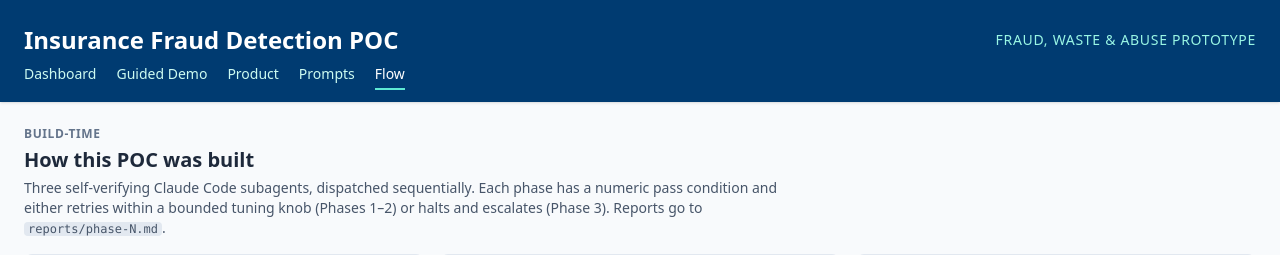
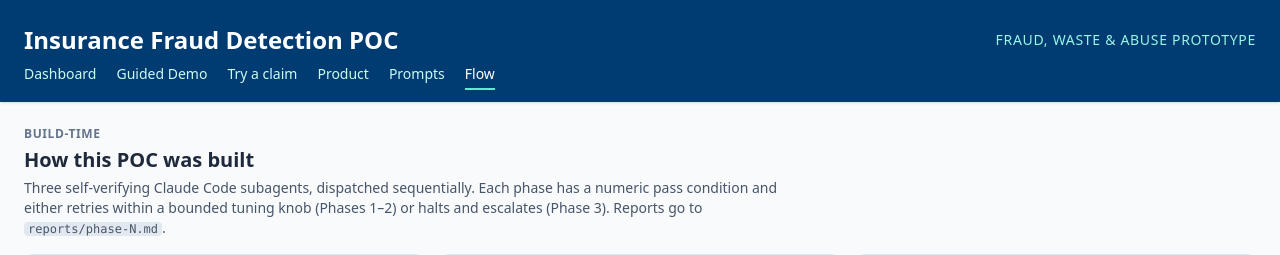
Before and after one commit to wildblue-ai/claims-fraud-llm-check, a FastAPI app: page /flow in a window 1280 px wide. Shown: the top 255 px of the page. Run offline with FastAPI, Linux system fonts and the light colour scheme; parts of the project's set-up code (start-up, migrations or seed data) failed here and were passed over; some libraries are stand-ins or nearby versions.

Commit message:
Add /try — interactive sandbox for building a claim and watching Claude triage it live
Four preset buttons (clear upcoding · ambiguous · false positive ·
clean no-flag) plus a free-form builder (provider · lens_type ·
billed_amount). Click or submit → rule scores against existing
population stats → if triggered, Claude triages with the same
PROMPT_TEMPLATE and returns the full three-panel view; if not
triggered, a green "rule did not fire" card explains why without
calling Claude.

This is the "I'm not watching a recording" moment — a reviewer can
set any combination of inputs and see the live rule + LLM response,
including the full prompt and raw response receipts.

No caching on /try — each submission is a fresh rule + Claude call.

Nav updated on all pages to include "Try a claim."

Co-Authored-By: Claude Opus 4.7 (1M context) <noreply@anthropic.com>

```diff
--- a/main.py
+++ b/main.py
@@ -9,8 +9,9 @@ from collections import defaultdict
 from pathlib import Path
 
 import anthropic
+import uuid
 from dotenv import load_dotenv
-from fastapi import FastAPI, HTTPException, Request
+from fastapi import FastAPI, Form, HTTPException, Request
 from fastapi.responses import HTMLResponse
 from fastapi.templating import Jinja2Templates
 
@@ -557,6 +558,7 @@ def _shared_header(active: str = "") -> str:
     links = [
         ("dashboard", "/", "Dashboard"),
         ("demo", "/demo", "Guided Demo"),
+        ("try", "/try", "Try a claim"),
         ("product", "/product", "Product"),
         ("prompts", "/prompts", "Prompts"),
         ("flow", "/flow", "Flow"),
@@ -742,6 +744,308 @@ def prompts_page(request: Request):
 @app.get("/flow", response_class=HTMLResponse)
 def flow_page(request: Request):
     return templates.TemplateResponse(request, "flow.html", {})
+
+
+# Pick a "clean" provider (lowest premium_progressive rate, excluding zero-claim outliers)
+_clean_provider_candidates = sorted(
+    [
+        pid
+        for pid, s in provider_summary.items()
+        if s["claim_count"] >= 10 and s["premium_rate"] <= 20
+    ],
+    key=lambda p: provider_summary[p]["premium_rate"],
+)
+_CLEAN_PROVIDER_ID = _clean_provider_candidates[0] if _clean_provider_candidates else next(iter(provider_summary))
+
+# Pick a fraudster (highest premium_progressive rate)
+_fraudster_candidates = sorted(
+    provider_summary.items(), key=lambda kv: kv[1]["premium_rate"], reverse=True
+)
+_FRAUDSTER_PROVIDER_ID = _fraudster_candidates[0][0]
+
+
+def _build_synthetic_claim(
+    provider_id: str, lens_type: str, billed_amount: float
+) -> dict:
+    """Build a synthetic claim dict that scores against existing population stats."""
+    psum = provider_summary.get(provider_id, {})
+    rate = psum.get("lens_pct", {}).get("premium_progressive", 0) / 100.0
+    mean = population_premium_mean
+    stdev = population_premium_stdev
+    z = (rate - mean) / stdev if stdev > 0 else 0.0
+    risk = max(0.0, min(100.0, z * 25.0))
+    triggered = z > DETECTION_THRESHOLD_SIGMA
+
+    # Use a matched member from this provider if any, else M999-test
+    m_claims = [c for c in claims.values() if c["provider_id"] == provider_id]
+    state = m_claims[0].get("provider_state", "CA") if m_claims else "CA"
+    member_id = m_claims[0].get("member_id", "M999") if m_claims else "M999"
+
+    rule_reason = None
+    triggered_rule = None
+    if triggered:
+        triggered_rule = "provider_upcoding"
+        rule_reason = (
+            f"Provider {provider_id} bills premium_progressive at {rate*100:.0f}% "
+            f"vs population mean of {mean*100:.0f}% (z={z:.1f})"
+        )
+
+    return {
+        "claim_id": f"synth-{uuid.uuid4().hex[:12]}",
+        "provider_id": provider_id,
+        "provider_state": state,
+        "member_id": member_id,
+        "service_date": "2026-04-24",
+        "exam_cpt": "92014",
+        "lens_type": lens_type,
+        "lens_addons": [],
+        "billed_amount": billed_amount,
+        "paid_amount": round(billed_amount * 0.78, 2),
+        "is_fraud": False,  # ground-truth unknown for synthetic
+        "fraud_type": None,
+        "risk_score": round(risk, 2),
+        "triggered": triggered,
+        "triggered_rule": triggered_rule,
+        "rule_reason": rule_reason,
+    }
+
+
+def _call_claude_for_synthetic(claim: dict) -> tuple[str, str, dict]:
+    """Call Claude for a synthetic claim. Returns (triage, narrative_text, meta)."""
+    psum = provider_summary.get(
+        claim["provider_id"], {"claim_count": 0, "premium_rate": 0, "total_billed": 0}
+    )
+    prompt = PROMPT_TEMPLATE.format(
+        claim_id=claim["claim_id"],
+        provider_id=claim["provider_id"],
+        provider_state=claim.get("provider_state", ""),
+        member_id=claim.get("member_id", ""),
+        service_date=claim.get("service_date", ""),
+        exam_cpt=claim.get("exam_cpt", ""),
+        lens_type=claim.get("lens_type", ""),
+        billed_amount=claim.get("billed_amount", 0),
+        rule_reason=claim.get("rule_reason", "") or "(rule did not fire)",
+        provider_claim_count=psum["claim_count"],
+        provider_premium_rate=psum["premium_rate"],
+        provider_total_billed=psum["total_billed"],
+    )
+    response = client.messages.create(
+        model="claude-sonnet-4-5",
+        max_tokens=300,
+        temperature=0.3,
+        messages=[{"role": "user", "content": prompt}],
+    )
+    raw_text = response.content[0].text
+    triage, narrative_text = _parse_triage(raw_text)
+    meta = {
+        "prompt": prompt,
+        "raw_response": raw_text,
+        "input_tokens": getattr(response.usage, "input_tokens", "?"),
+        "output_tokens": getattr(response.usage, "output_tokens", "?"),
+        "stop_reason": getattr(response, "stop_reason", "?"),
+    }
+    return triage, narrative_text, meta
+
+
+@app.get("/try", response_class=HTMLResponse)
+def try_page():
+    # Provider dropdown: sort by premium_rate desc so fraudsters float to top
+    provider_opts = sorted(
+        provider_summary.items(),
+        key=lambda kv: (-kv[1]["premium_rate"], kv[0]),
+    )
+    opt_html = "".join(
+        f'<option value="{pid}">{pid} — {s["premium_rate"]}% premium · {s["claim_count"]} claims</option>'
+        for pid, s in provider_opts
+    )
+
+    body = f'''<!DOCTYPE html>
+<html><head>
+  <title>Try a claim — Insurance Fraud POC</title>
+  <script src="https://unpkg.com/htmx.org@2.0.3"></script>
+  <script src="https://cdn.tailwindcss.com"></script>
+</head><body class="bg-slate-50">
+{_shared_header("try")}
+<main class="max-w-7xl mx-auto p-6">
+  <div class="mb-6 max-w-3xl">
+    <div class="text-xs uppercase tracking-wide text-slate-500">Interactive sandbox</div>
+    <h2 class="text-2xl font-semibold text-slate-800">Build a claim, watch it get triaged</h2>
+    <p class="text-sm text-slate-600 mt-2 leading-relaxed">
+      Pick any combination of provider + lens type + billed amount. The deterministic rule in <code class="bg-slate-100 px-1 rounded text-xs">detection.py</code> scores it against the existing population. If it fires, Claude triages it in real time with the exact same prompt used on the dashboard. Nothing is cached.
+    </p>
+  </div>
+
+  <div class="grid grid-cols-12 gap-6">
+    <!-- Left: form -->
+    <section class="col-span-4">
+      <div class="bg-white rounded-lg shadow p-5">
+        <div class="text-xs uppercase tracking-wider text-slate-500 font-semibold mb-2">Presets</div>
+        <div class="grid gap-2 mb-4">
+          <button class="text-left px-3 py-2 rounded border border-red-300 bg-red-50 hover:bg-red-100 text-sm text-red-900" type="button"
+                  hx-post="/try/triage" hx-target="#try-result" hx-swap="innerHTML" hx-indicator="#try-spinner"
+                  hx-vals='{{"provider_id":"{_FRAUDSTER_PROVIDER_ID}","lens_type":"premium_progressive","billed_amount":"600"}}'>
+            <div class="font-semibold">Clear upcoding</div>
+            <div class="text-xs text-red-800 opacity-80">premium_progressive · $600 · at fraudster {_FRAUDSTER_PROVIDER_ID}</div>
+          </button>
+          <button class="text-left px-3 py-2 rounded border border-amber-300 bg-amber-50 hover:bg-amber-100 text-sm text-amber-900" type="button"
+                  hx-post="/try/triage" hx-target="#try-result" hx-swap="innerHTML" hx-indicator="#try-spinner"
+                  hx-vals='{{"provider_id":"{_FRAUDSTER_PROVIDER_ID}","lens_type":"premium_progressive","billed_amount":"450"}}'>
+            <div class="font-semibold">Ambiguous premium</div>
+            <div class="text-xs text-amber-800 opacity-80">premium_progressive · $450 · at fraudster {_FRAUDSTER_PROVIDER_ID}</div>
+          </button>
+          <button class="text-left px-3 py-2 rounded border border-emerald-300 bg-emerald-50 hover:bg-emerald-100 text-sm text-emerald-900" type="button"
+                  hx-post="/try/triage" hx-target="#try-result" hx-swap="innerHTML" hx-indicator="#try-spinner"
+                  hx-vals='{{"provider_id":"{_FRAUDSTER_PROVIDER_ID}","lens_type":"bifocal","billed_amount":"250"}}'>
+            <div class="font-semibold">Bifocal at fraudster</div>
+            <div class="text-xs text-emerald-800 opacity-80">bifocal · $250 · at fraudster {_FRAUDSTER_PROVIDER_ID}</div>
+          </button>
+          <button class="text-left px-3 py-2 rounded border border-slate-300 bg-slate-50 hover:bg-slate-100 text-sm text-slate-700" type="button"
+                  hx-post="/try/triage" hx-target="#try-result" hx-swap="innerHTML" hx-indicator="#try-spinner"
+                  hx-vals='{{"provider_id":"{_CLEAN_PROVIDER_ID}","lens_type":"single","billed_amount":"200"}}'>
+            <div class="font-semibold">Clean / rule should not fire</div>
+            <div class="text-xs text-slate-600 opacity-80">single · $200 · at clean provider {_CLEAN_PROVIDER_ID}</div>
+          </button>
+        </div>
+
+        <div class="border-t border-slate-200 pt-4">
+          <div class="text-xs uppercase tracking-wider text-slate-500 font-semibold mb-2">Or build your own</div>
+          <form hx-post="/try/triage" hx-target="#try-result" hx-swap="innerHTML" hx-indicator="#try-spinner" class="space-y-3">
+            <div>
+              <label class="text-xs font-semibold text-slate-700 block mb-1">Provider</label>
+              <select name="provider_id" class="w-full text-xs border border-slate-300 rounded px-2 py-1.5 bg-white">
+                {opt_html}
+              </select>
+            </div>
+            <div>
+              <label class="text-xs font-semibold text-slate-700 block mb-1">Lens type</label>
+              <select name="lens_type" class="w-full text-sm border border-slate-300 rounded px-2 py-1.5 bg-white">
+                <option>single</option><option>bifocal</option><option>progressive</option>
+                <option selected>premium_progressive</option>
+              </select>
+            </div>
+            <div>
+              <label class="text-xs font-semibold text-slate-700 block mb-1">Billed amount ($)</label>
+              <input type="number" name="billed_amount" value="400" step="25" min="100" max="1000"
+                     class="w-full text-sm border border-slate-300 rounded px-2 py-1.5 bg-white">
+            </div>
+            <button type="submit" class="w-full bg-[#003b71] hover:bg-blue-900 text-white rounded py-2 text-sm font-semibold">
+              Triage this claim →
+            </button>
+          </form>
+        </div>
+      </div>
+
+      <div class="mt-3 text-[11px] text-slate-500 leading-relaxed">
+        Member, date, CPT, and addon fields use sensible defaults. The rule only looks at provider-level statistics, so only provider_id, lens_type, and billed_amount are meaningful inputs.
+      </div>
+    </section>
+
+    <!-- Right: result -->
+    <section class="col-span-8">
+      <div id="try-spinner" class="htmx-indicator">
+        <div class="bg-white rounded-lg shadow p-8 text-center">
+          <div class="inline-block w-8 h-8 border-4 border-slate-200 border-t-[#003b71] rounded-full animate-spin"></div>
+          <div class="mt-3 text-sm text-slate-600">Running detection rule, then calling Claude…</div>
+          <div class="mt-1 text-xs text-slate-400">Typically 2–4 seconds.</div>
+        </div>
+      </div>
+      <div id="try-result">
+        <div class="bg-white rounded-lg shadow p-8 text-center text-slate-400 text-sm">
+          Choose a preset or submit the form to see the rule + Claude triage in action.
+        </div>
+      </div>
+    </section>
+  </div>
+
+  <style>
+    .htmx-indicator {{ display: none; }}
+    .htmx-request .htmx-indicator {{ display: block; }}
+    .htmx-request #try-result {{ display: none; }}
+  </style>
+</main></body></html>'''
+    return HTMLResponse(content=body)
+
+
+@app.post("/try/triage", response_class=HTMLResponse)
+def try_triage(
+    provider_id: str = Form(...),
+    lens_type: str = Form(...),
+    billed_amount: float = Form(...),
+):
+    if provider_id not in provider_summary:
+        raise HTTPException(status_code=400, detail=f"Unknown provider {provider_id}")
+    if lens_type not in LENS_TYPES:
+        raise HTTPException(status_code=400, detail=f"Unknown lens_type {lens_type}")
+    if not (50 <= billed_amount <= 2000):
+        raise HTTPException(status_code=400, detail="billed_amount out of range")
+
+    claim = _build_synthetic_claim(provider_id, lens_type, billed_amount)
+
+    # Build inputs summary card (always shown)
+    inputs_card = f'''
+<div class="bg-slate-900 text-slate-100 rounded-lg p-4 mb-3 text-xs font-mono">
+  <div class="text-[11px] uppercase tracking-wider text-slate-400 font-semibold mb-2">Synthetic claim · {claim["claim_id"][:12]}</div>
+  <div class="grid grid-cols-2 gap-x-6 gap-y-1">
+    <span><span class="text-slate-400">provider_id:</span> {provider_id}</span>
+    <span><span class="text-slate-400">provider_state:</span> {claim["provider_state"]}</span>
+    <span><span class="text-slate-400">lens_type:</span> {lens_type}</span>
+    <span><span class="text-slate-400">billed_amount:</span> ${billed_amount:,.0f}</span>
+    <span><span class="text-slate-400">exam_cpt:</span> {claim["exam_cpt"]}</span>
+    <span><span class="text-slate-400">service_date:</span> {claim["service_date"]}</span>
+  </div>
+</div>
+'''
+
+    # If rule didn't fire, show "not flagged" and skip Claude
+    if not claim["triggered"]:
+        rate = provider_summary[provider_id]["premium_rate"]
+        z = (
+            rate / 100.0 - population_premium_mean
+        ) / population_premium_stdev if population_premium_stdev > 0 else 0.0
+        return HTMLResponse(
+            inputs_card
+            + f'''
+<div class="bg-emerald-50 border-l-4 border-emerald-400 p-4 rounded">
+  <div class="text-xs uppercase tracking-wider text-emerald-700 font-semibold mb-1">Rule did not fire — no triage needed</div>
+  <p class="text-slate-800 text-sm leading-relaxed">
+    Provider {provider_id} bills premium_progressive at <strong>{rate}%</strong>,
+    within population norms (mean {population_premium_mean*100:.0f}%, z={z:+.2f}, threshold {DETECTION_THRESHOLD_SIGMA}σ).
+    This claim would not be surfaced to an investigator, and no Claude call is made. The demo works whether or not the rule fires — this is the "rule determines the gate" half of the product argument.
+  </p>
+</div>
+'''
+        )
+
+    # Rule fired: call Claude
+    triage, narrative_text, meta = _call_claude_for_synthetic(claim)
+
+    triage_labels = {
+        "likely_fraud": ("Likely fraud", "bg-red-100 text-red-800 border-red-300"),
+        "doc_error": ("Doc/coding error", "bg-amber-100 text-amber-800 border-amber-300"),
+        "false_positive": ("False positive", "bg-emerald-100 text-emerald-800 border-emerald-300"),
+        "unknown": ("Unclassified", "bg-slate-100 text-slate-700 border-slate-300"),
+    }
+    t_label, t_cls = triage_labels.get(triage, triage_labels["unknown"])
+
+    narrative = (
+        '<div class="bg-amber-50 border-l-4 border-amber-400 p-4 rounded">'
+        '<div class="text-xs uppercase tracking-wide text-amber-700 mb-1 font-semibold">AI Fraud Analyst Review</div>'
+        f'<span class="inline-block px-2 py-0.5 rounded text-xs font-semibold border {t_cls} mb-2">{t_label}</span>'
+        f'<p class="text-gray-800">{html_lib.escape(narrative_text)}</p>'
+        "</div>"
+    )
+    rule_receipt = _render_rule_receipt(claim)
+    receipts = _render_receipts(
+        prompt=meta["prompt"],
+        raw_response=meta["raw_response"],
+        model="claude-sonnet-4-5",
+        max_tokens=300,
+        temperature=0.3,
+        input_tokens=meta["input_tokens"],
+        output_tokens=meta["output_tokens"],
+        stop_reason=meta["stop_reason"],
+    )
+    return HTMLResponse(inputs_card + narrative + rule_receipt + receipts)
 
 
 def _pick_demo_claims() -> list[dict]:
--- a/templates/flow.html
+++ b/templates/flow.html
@@ -17,6 +17,7 @@
     <nav class="max-w-7xl mx-auto px-6 pb-3 flex gap-5 text-sm flex-wrap">
       <a href="/" class="text-teal-100 hover:text-white pb-1">Dashboard</a>
       <a href="/demo" class="text-teal-100 hover:text-white pb-1">Guided Demo</a>
+      <a href="/try" class="text-teal-100 hover:text-white pb-1">Try a claim</a>
       <a href="/product" class="text-teal-100 hover:text-white pb-1">Product</a>
       <a href="/prompts" class="text-teal-100 hover:text-white pb-1">Prompts</a>
       <a href="/flow" class="text-white border-b-2 border-teal-300 pb-1 font-medium">Flow</a>
--- a/templates/index.html
+++ b/templates/index.html
@@ -14,6 +14,7 @@
     <nav class="max-w-7xl mx-auto px-6 pb-3 flex gap-5 text-sm flex-wrap">
       <a href="/" class="text-white border-b-2 border-teal-300 pb-1 font-medium">Dashboard</a>
       <a href="/demo" class="text-teal-100 hover:text-white pb-1">Guided Demo</a>
+      <a href="/try" class="text-teal-100 hover:text-white pb-1">Try a claim</a>
       <a href="/product" class="text-teal-100 hover:text-white pb-1">Product</a>
       <a href="/prompts" class="text-teal-100 hover:text-white pb-1">Prompts</a>
       <a href="/flow" class="text-teal-100 hover:text-white pb-1">Flow</a>
--- a/templates/prompts.html
+++ b/templates/prompts.html
@@ -13,6 +13,7 @@
     <nav class="max-w-7xl mx-auto px-6 pb-3 flex gap-5 text-sm flex-wrap">
       <a href="/" class="text-teal-100 hover:text-white pb-1">Dashboard</a>
       <a href="/demo" class="text-teal-100 hover:text-white pb-1">Guided Demo</a>
+      <a href="/try" class="text-teal-100 hover:text-white pb-1">Try a claim</a>
       <a href="/product" class="text-teal-100 hover:text-white pb-1">Product</a>
       <a href="/prompts" class="text-white border-b-2 border-teal-300 pb-1 font-medium">Prompts</a>
       <a href="/flow" class="text-teal-100 hover:text-white pb-1">Flow</a>
```
